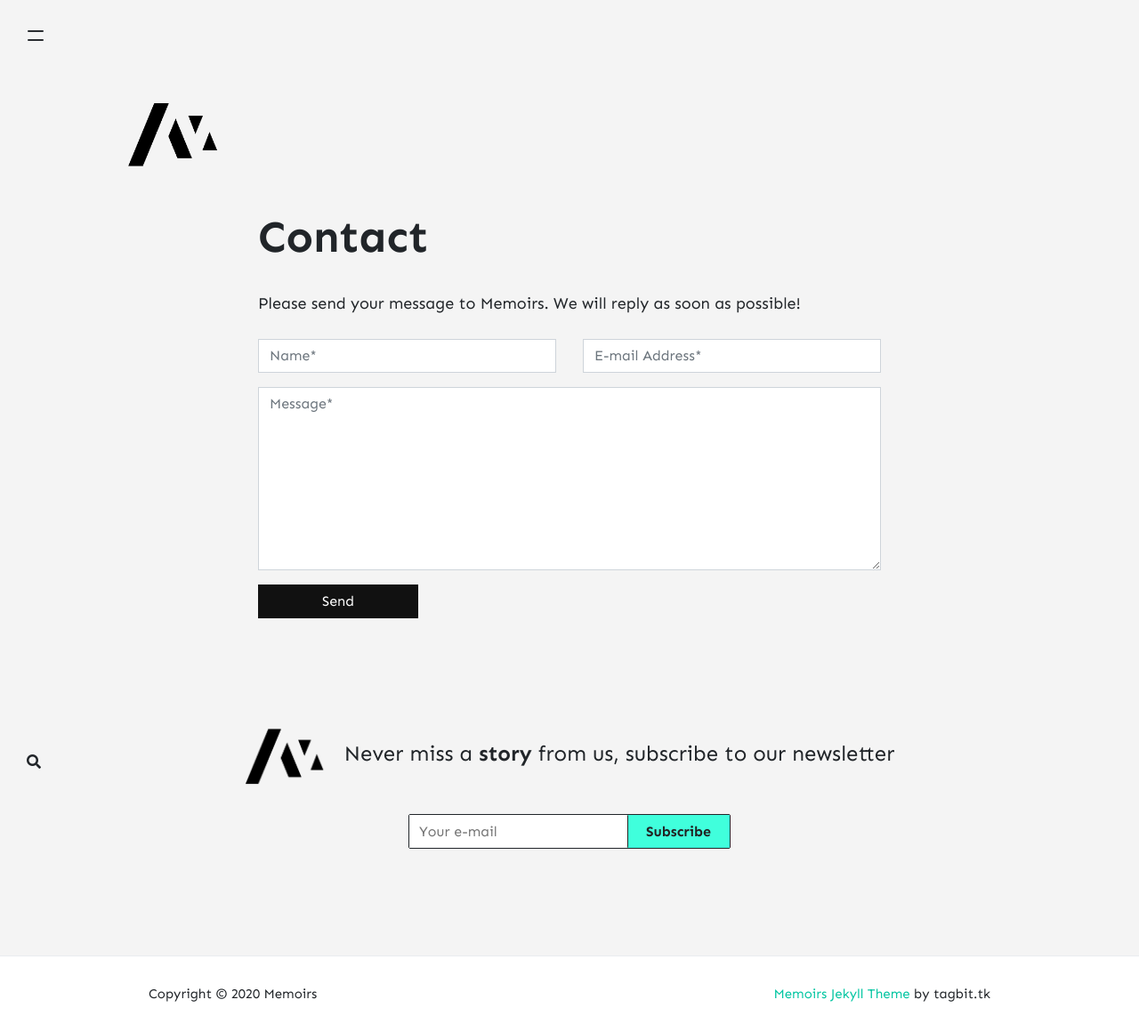
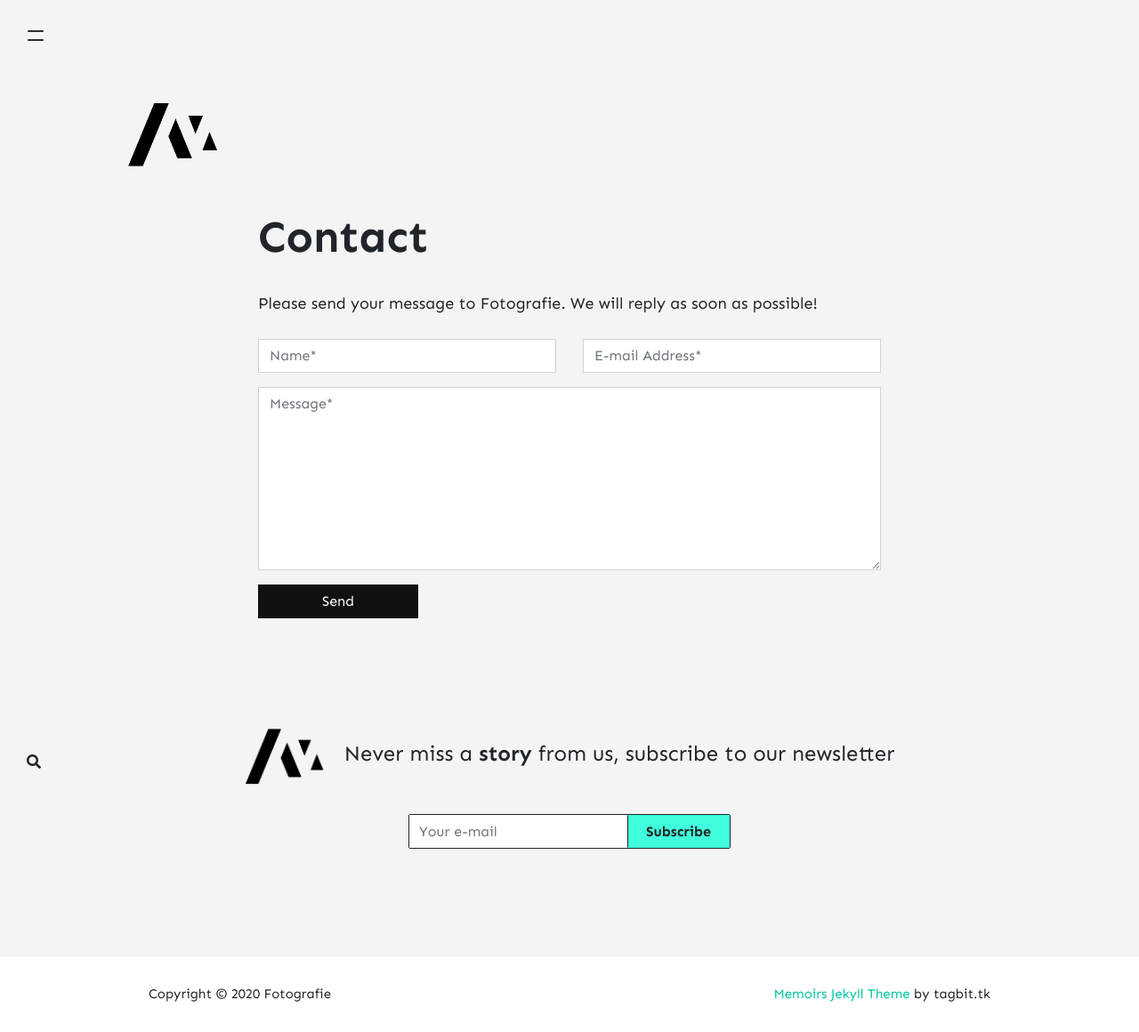
Before and after one commit to marcelpetersen/memoirs, a Jekyll site: the page built from contact.md, in a window 1280 px wide. Shown: the whole page at 89% size. Built offline with Jekyll 4.4.1, drawn with Linux system fonts in a browser that asks for light colours; nearby versions of some CDN libraries; a script that is not in the unit is left out; comment, search, counter and statistics services are not loaded; part of the change alters nothing that is shown.

Commit message:
Update _config.yml

```diff
--- a/_config.yml
+++ b/_config.yml
@@ -8,7 +8,7 @@ plugins:
   - jekyll-archives
   - jekyll-figure
 highlighter: none
-name: Memoirs
+name: Fotografie
 description: I will take you on the fabulous world of exploration. Travel,
   culture, lifestyle. Eat, Pray, Love!
 baseurl: ""
@@ -19,8 +19,8 @@ logo: assets/images/logo.png
 mailchimp-list: https://wowthemes.us11.list-manage.com/subscribe/post?u=8aeb20a530e124561927d3bd8&amp;id=8c3d2d214b
 adsense:
   status: disabled
-  adsense-data-ad-client: ca-pub-3412143450191416
-  adsense-data-ad-slot: "1363087678"
+  adsense-data-ad-client: ca-pub-3412143450196
+  adsense-data-ad-slot: "13087678"
 permalink: /:title/
 email: wowthemesnet@gmail.com
 lazyimages: disabled
```
